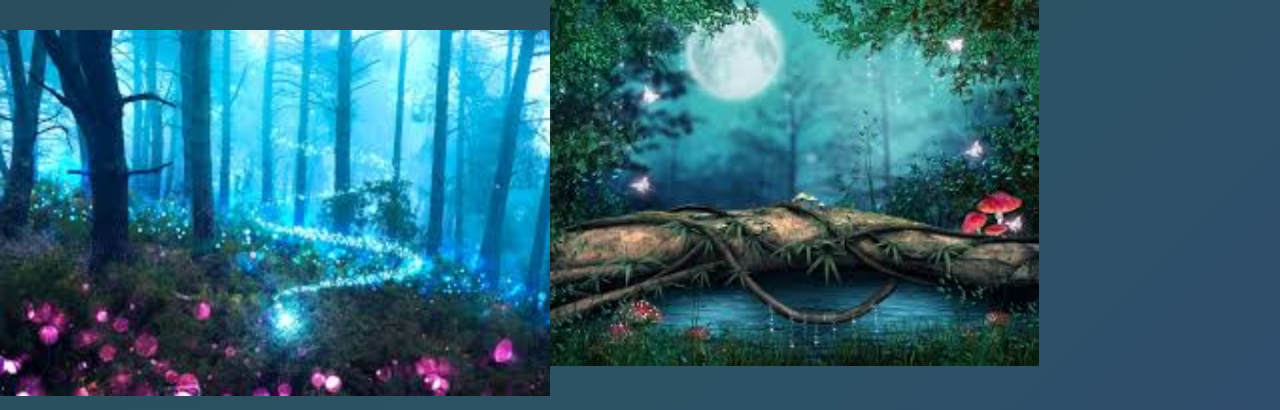
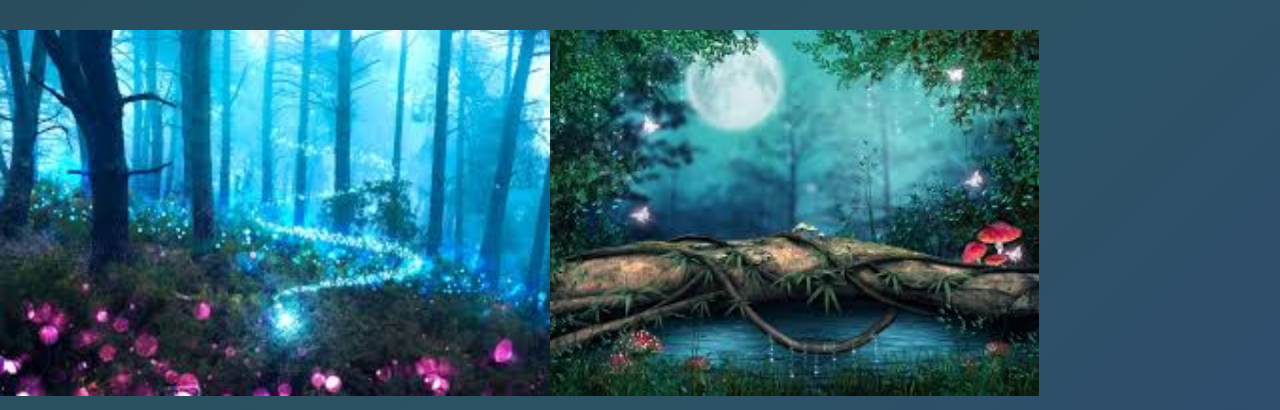
Before and after one commit to MortisBortis/Charivniy-lis, a plain HTML site: page index.html in a window 1280 px wide. Shown: the top 410 px of the page. Drawn offline with Linux system fonts and the light colour scheme.

Commit message:
Update style.css

```diff
--- a/style.css
+++ b/style.css
@@ -28,7 +28,7 @@ p {
   position:relative;
   top:30px;
 }
-#img1 {
+#img2 {
   position:relative;
   top:30px;
 }
```
